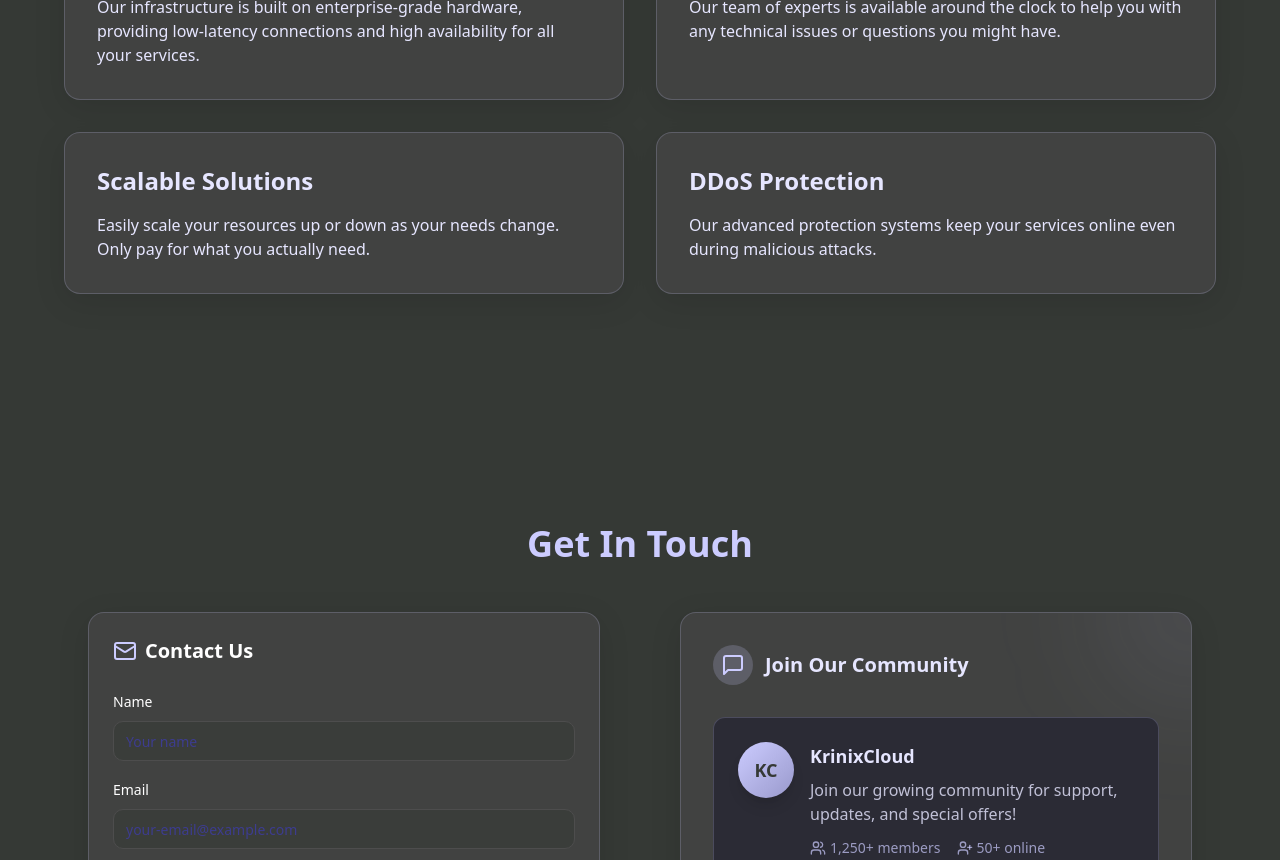
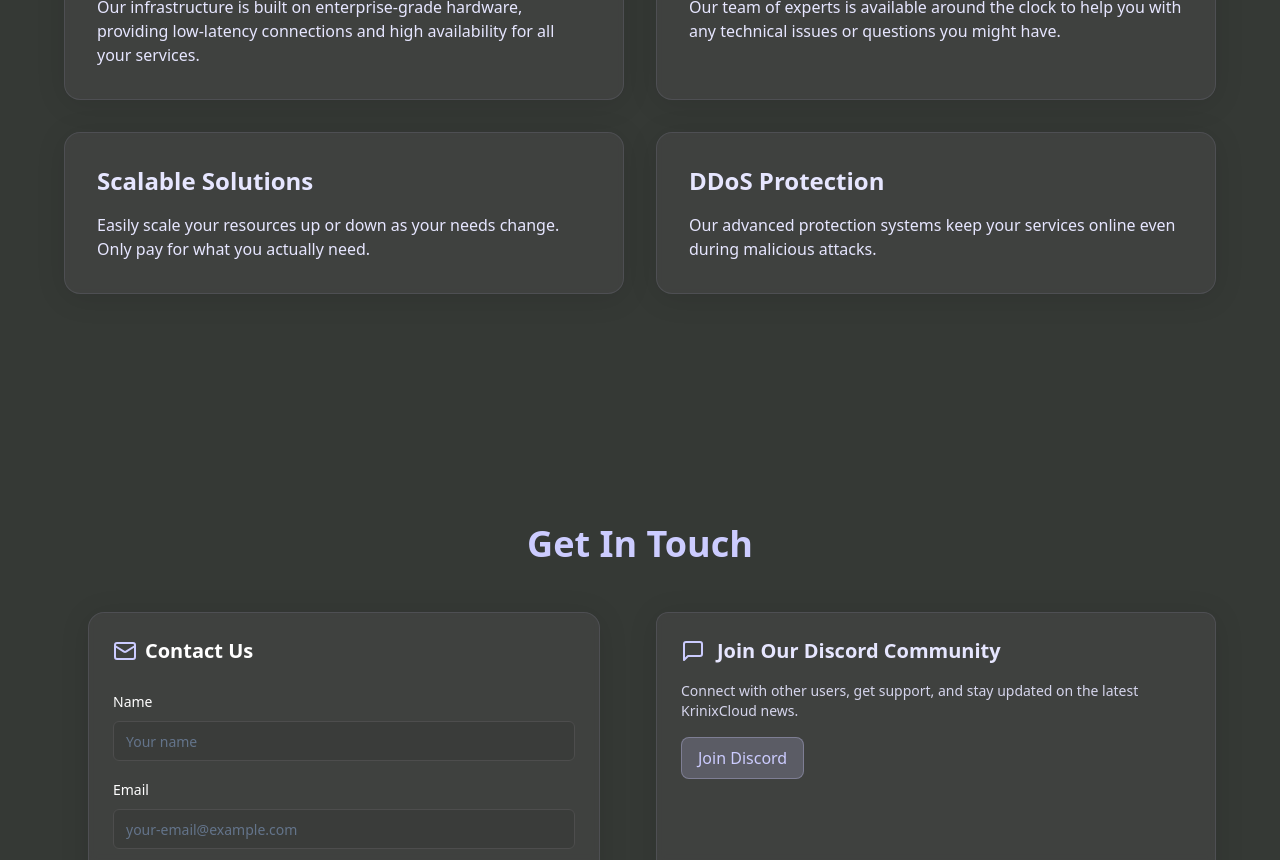
Before and after one commit to Hiro6t9/kc, a React (Vite) app: page / in a window 1280 px wide. Shown: the part 1940-2800 px from the top of the page. Built offline with nearby package versions, Linux system fonts and the light colour scheme.

Commit message:
Fix: Resolve development server startup issue

```diff
--- a/src/App.css
+++ b/src/App.css
@@ -37,14 +37,14 @@
 .card {
   padding: 2em;
   border-radius: 16px;
-  background: rgba(69, 69, 69, 0.7);
+  background: rgba(53, 57, 53, 0.7);
   border: 1px solid rgba(204, 204, 255, 0.2);
-  transition: all 0.3s ease;
+  transition: all 0.5s ease;
 }
 
 .card:hover {
   transform: translateY(-5px);
-  box-shadow: 0 10px 30px rgba(0, 0, 0, 0.15);
+  box-shadow: 0 10px 30px rgba(204, 204, 255, 0.15);
   border-color: rgba(204, 204, 255, 0.4);
 }
 
--- a/src/components/DiscordEmbed.tsx
+++ b/src/components/DiscordEmbed.tsx
@@ -1,55 +1,25 @@
 
 import React from 'react';
-import { MessageSquare, Users, UserPlus } from 'lucide-react';
-import { Button } from '@/components/ui/button';
+import { MessageSquare } from 'lucide-react';
 
 const DiscordEmbed = () => {
   return (
-    <div className="glass-card w-full max-w-lg mx-auto p-8 animate-on-scroll opacity-0 transition-all duration-500 hover:shadow-[0_0_30px_rgba(204,204,255,0.2)] relative overflow-hidden">
-      {/* Background decoration */}
-      <div className="absolute -top-20 -right-20 w-40 h-40 rounded-full bg-krinix-accent/10 blur-3xl"></div>
-      <div className="absolute -bottom-20 -left-20 w-40 h-40 rounded-full bg-krinix-accent/5 blur-3xl"></div>
-
-      <div className="relative">
-        <div className="flex items-center gap-3 mb-8">
-          <div className="bg-krinix-accent/20 p-2 rounded-full">
-            <MessageSquare className="h-6 w-6 text-krinix-accent" />
-          </div>
-          <h3 className="text-xl font-semibold text-krinix-light">Join Our Community</h3>
-        </div>
-
-        <div className="bg-[#2B2B35] rounded-xl p-6 mb-6 transition-all duration-300 hover:shadow-lg border border-krinix-accent/20 transform hover:scale-[1.02]">
-          <div className="flex items-start space-x-4">
-            <div className="w-14 h-14 rounded-full bg-gradient-to-br from-krinix-accent to-krinix-muted flex items-center justify-center text-krinix-bg font-bold text-lg transition-transform duration-300 hover:scale-105 shadow-lg">
-              KC
-            </div>
-            <div className="flex-1">
-              <h4 className="text-krinix-light font-semibold text-lg">KrinixCloud</h4>
-              <p className="text-krinix-light/80 my-2">
-                Join our growing community for support, updates, and special offers!
-              </p>
-              <div className="mt-3 flex items-center gap-4 text-sm text-krinix-accent/70">
-                <div className="flex items-center gap-1">
-                  <Users className="h-4 w-4" />
-                  <span>1,250+ members</span>
-                </div>
-                <div className="flex items-center gap-1">
-                  <UserPlus className="h-4 w-4" />
-                  <span>50+ online</span>
-                </div>
-              </div>
-            </div>
-          </div>
-        </div>
-
-        <Button
-          className="w-full bg-krinix-accent hover:bg-krinix-hover text-krinix-bg transition-all duration-300 rounded-xl font-medium py-6 shadow-lg hover:shadow-xl"
-          onClick={() => window.open('https://discord.gg/krinixcloud', '_blank')}
-        >
-          <MessageSquare className="w-5 h-5 mr-2" />
-          Join Discord Server
-        </Button>
+    <div className="discord-embed glass-card rounded-xl p-6 hover:shadow-lg transition-all duration-300 animate-fade-in hover:translate-y-[-5px]">
+      <div className="flex items-center gap-3 mb-4">
+        <MessageSquare className="h-6 w-6 text-krinix-accent" />
+        <h3 className="text-xl font-semibold text-krinix-light">Join Our Discord Community</h3>
       </div>
+      <p className="text-sm text-krinix-light/90 mb-4">
+        Connect with other users, get support, and stay updated on the latest KrinixCloud news.
+      </p>
+      <a
+        href="https://discord.gg/krinixcloud"
+        target="_blank"
+        rel="noopener noreferrer"
+        className="inline-block bg-krinix-accent/20 hover:bg-krinix-accent/40 text-krinix-accent py-2 px-4 rounded-lg transition-all duration-300 border border-krinix-accent/30 hover:border-krinix-accent/60"
+      >
+        Join Discord
+      </a>
     </div>
   );
 };
--- a/src/index.css
+++ b/src/index.css
@@ -1,3 +1,4 @@
+
 @tailwind base;
 @tailwind components;
 @tailwind utilities;
@@ -5,272 +6,132 @@
 @layer base {
   :root {
     --background: 0 0% 100%;
-    --foreground: 0 0% 0%;
+    --foreground: 222.2 84% 4.9%;
 
     --card: 0 0% 100%;
-    --card-foreground: 0 0% 0%;
+    --card-foreground: 222.2 84% 4.9%;
 
     --popover: 0 0% 100%;
-    --popover-foreground: 0 0% 0%;
+    --popover-foreground: 222.2 84% 4.9%;
 
-    --primary: 240 70% 90%;
-    --primary-foreground: 240 10% 3.9%;
+    --primary: 252 100% 90%;
+    --primary-foreground: 252 100% 96%;
 
-    --secondary: 240 40% 96%;
-    --secondary-foreground: 240 40% 20%;
+    --secondary: 210 40% 96.1%;
+    --secondary-foreground: 222.2 47.4% 11.2%;
 
-    --muted: 240 40% 96%;
-    --muted-foreground: 240 40% 40%;
+    --muted: 210 40% 96.1%;
+    --muted-foreground: 215.4 16.3% 46.9%;
 
-    --accent: 240 40% 96%;
-    --accent-foreground: 240 40% 20%;
+    --accent: 252 100% 90%;
+    --accent-foreground: 222.2 47.4% 11.2%;
 
     --destructive: 0 84.2% 60.2%;
-    --destructive-foreground: 0 0% 100%;
+    --destructive-foreground: 210 40% 98%;
 
-    --border: 240 40% 90%;
-    --input: 240 40% 90%;
-    --ring: 240 40% 40%;
+    --border: 214.3 31.8% 91.4%;
+    --input: 214.3 31.8% 91.4%;
+    --ring: 252 100% 90%;
 
-    --radius: 0.75rem;
+    --radius: 0.5rem;
 
-    --sidebar-background: 0 0% 98%;
-    --sidebar-foreground: 0 0% 26.1%;
-    --sidebar-primary: 0 0% 10%;
-    --sidebar-primary-foreground: 0 0% 98%;
-    --sidebar-accent: 0 0% 95.9%;
-    --sidebar-accent-foreground: 0 0% 10%;
-    --sidebar-border: 0 0% 91%;
-    --sidebar-ring: 0 0% 59.8%;
+    --sidebar-background: 0 0% 100%;
+    --sidebar-foreground: 222.2 84% 4.9%;
+    --sidebar-primary: 252 100% 90%;
+    --sidebar-primary-foreground: 252 100% 96%;
+    --sidebar-accent: 252 100% 90%;
+    --sidebar-accent-foreground: 222.2 47.4% 11.2%;
+    --sidebar-border: 214.3 31.8% 91.4%;
+    --sidebar-ring: 252 100% 90%;
   }
 
-  html {
-    @apply scroll-smooth;
+  .dark {
+    --background: 222.2 84% 4.9%;
+    --foreground: 210 40% 98%;
+
+    --card: 222.2 84% 4.9%;
+    --card-foreground: 210 40% 98%;
+
+    --popover: 222.2 84% 4.9%;
+    --popover-foreground: 210 40% 98%;
+
+    --primary: 252 100% 90%;
+    --primary-foreground: 252 100% 96%;
+
+    --secondary: 217.2 32.6% 17.5%;
+    --secondary-foreground: 210 40% 98%;
+
+    --muted: 217.2 32.6% 17.5%;
+    --muted-foreground: 215 20.2% 65.1%;
+
+    --accent: 252 100% 90%;
+    --accent-foreground: 210 40% 98%;
+
+    --destructive: 0 62.8% 30.6%;
+    --destructive-foreground: 210 40% 98%;
+
+    --border: 217.2 32.6% 17.5%;
+    --input: 217.2 32.6% 17.5%;
+    --ring: 252 100% 90%;
+
+    --sidebar-background: 222.2 84% 4.9%;
+    --sidebar-foreground: 210 40% 98%;
+    --sidebar-primary: 252 100% 90%;
+    --sidebar-primary-foreground: 252 100% 96%;
+    --sidebar-accent: 252 100% 90%;
+    --sidebar-accent-foreground: 210 40% 98%;
+    --sidebar-border: 217.2 32.6% 17.5%;
+    --sidebar-ring: 252 100% 90%;
   }
+}
 
+@layer base {
   * {
     @apply border-border;
   }
-
   body {
     @apply bg-krinix-bg text-krinix-text;
     font-feature-settings: "rlig" 1, "calt" 1;
+    overflow-x: hidden;
   }
 }
 
 @layer components {
   .glass-card {
-    @apply bg-krinix-card/80 backdrop-blur-xl border border-krinix-accent/20 rounded-2xl
-           transition-all duration-500 hover:bg-krinix-card hover:shadow-[0_0_30px_rgba(204,204,255,0.15)]
-           hover:border-krinix-accent/30 ease-out;
-    box-shadow: 0 8px 32px rgba(0, 0, 0, 0.1);
+    @apply bg-krinix-card/70 backdrop-blur-sm border border-krinix-accent/10 shadow-sm hover:shadow-krinix-accent/20 transition-all duration-500;
+    border-radius: 16px;
+    box-shadow: 0 4px 30px rgba(0, 0, 0, 0.1);
   }
 
-  .hero-gradient {
-    background: linear-gradient(
-      to bottom,
-      rgba(53, 57, 53, 0.95),
-      rgba(53, 57, 53, 0.8),
-      rgba(53, 57, 53, 0.6)
-    );
+  .glow-effect {
+    @apply relative overflow-hidden;
   }
 
-  .animate-float {
-    animation: float 6s ease-in-out infinite;
+  .glow-effect::before {
+    content: '';
+    @apply absolute inset-0 bg-gradient-to-r from-krinix-accent/5 to-transparent rounded-xl opacity-0 transition-opacity duration-500;
   }
 
-  .animate-pulse-subtle {
-    animation: pulse-subtle 3s ease-in-out infinite;
+  .glow-effect:hover::before {
+    @apply opacity-100;
   }
 
-  .animate-slide-up {
-    animation: slide-up 0.8s cubic-bezier(0.16, 1, 0.3, 1) both;
+  .slide-up {
+    animation: slideUp 0.6s ease-out forwards;
   }
 
-  .animate-slide-in-right {
-    animation: slide-in-right 0.8s cubic-bezier(0.16, 1, 0.3, 1) both;
+  @keyframes slideUp {
+    from {
+      transform: translateY(20px);
+      opacity: 0;
+    }
+    to {
+      transform: translateY(0);
+      opacity: 1;
+    }
   }
 
-  .animate-slide-in-left {
-    animation: slide-in-left 0.8s cubic-bezier(0.16, 1, 0.3, 1) both;
-  }
-
-  .animate-scale-in {
-    animation: scale-in 0.5s cubic-bezier(0.34, 1.56, 0.64, 1) both;
-  }
-
-  .page-transition-wrapper {
-    opacity: 0;
-    animation: page-reveal 1.2s cubic-bezier(0.22, 1, 0.36, 1) forwards;
-  }
-
-  .page-reveal-item {
-    opacity: 0;
-    transform: translateY(30px);
-  }
-
-  .page-reveal-item:nth-child(1) {
-    animation: reveal 0.7s cubic-bezier(0.16, 1, 0.3, 1) forwards 0.2s;
-  }
-
-  .page-reveal-item:nth-child(2) {
-    animation: reveal 0.7s cubic-bezier(0.16, 1, 0.3, 1) forwards 0.4s;
-  }
-
-  .page-reveal-item:nth-child(3) {
-    animation: reveal 0.7s cubic-bezier(0.16, 1, 0.3, 1) forwards 0.6s;
-  }
-
-  .page-reveal-item:nth-child(4) {
-    animation: reveal 0.7s cubic-bezier(0.16, 1, 0.3, 1) forwards 0.8s;
-  }
-
-  .page-reveal-item:nth-child(5) {
-    animation: reveal 0.7s cubic-bezier(0.16, 1, 0.3, 1) forwards 1s;
-  }
-
-  .page-reveal-item:nth-child(6) {
-    animation: reveal 0.7s cubic-bezier(0.16, 1, 0.3, 1) forwards 1.2s;
-  }
-
-  .nav-link {
-    position: relative;
-    @apply transition-all duration-300;
-  }
-
-  .nav-link::after {
-    content: '';
-    position: absolute;
-    width: 0;
-    height: 2px;
-    bottom: -4px;
-    left: 0;
-    background-color: theme('colors.krinix.accent');
-    transition: width 0.5s cubic-bezier(0.65, 0, 0.35, 1);
-  }
-
-  .nav-link:hover::after {
-    width: 100%;
-  }
-
-  .gradient-text {
-    @apply text-transparent bg-clip-text bg-gradient-to-r from-krinix-accent to-krinix-muted;
-  }
-
-  .hover-lift {
-    @apply transition-all duration-300 hover:-translate-y-1 hover:shadow-lg;
-  }
-
-  .glow-border {
-    box-shadow: 0 0 15px rgba(204, 204, 255, 0.5);
-    @apply border border-krinix-accent/30;
+  .smooth-border {
+    @apply border border-krinix-accent/20 rounded-xl transition-colors duration-300 hover:border-krinix-accent/40;
   }
 }
-
-@keyframes float {
-  0% {
-    transform: translateY(0px) rotate(0deg);
-  }
-  50% {
-    transform: translateY(-15px) rotate(2deg);
-  }
-  100% {
-    transform: translateY(0px) rotate(0deg);
-  }
-}
-
-@keyframes pulse-subtle {
-  0%, 100% {
-    opacity: 1;
-    transform: scale(1);
-  }
-  50% {
-    opacity: 0.85;
-    transform: scale(0.98);
-  }
-}
-
-@keyframes slide-up {
-  0% {
-    transform: translateY(30px);
-    opacity: 0;
-  }
-  100% {
-    transform: translateY(0);
-    opacity: 1;
-  }
-}
-
-@keyframes slide-in-right {
-  0% {
-    transform: translateX(50px);
-    opacity: 0;
-  }
-  100% {
-    transform: translateX(0);
-    opacity: 1;
-  }
-}
-
-@keyframes slide-in-left {
-  0% {
-    transform: translateX(-50px);
-    opacity: 0;
-  }
-  100% {
-    transform: translateX(0);
-    opacity: 1;
-  }
-}
-
-@keyframes scale-in {
-  0% {
-    transform: scale(0.95);
-    opacity: 0;
-  }
-  100% {
-    transform: scale(1);
-    opacity: 1;
-  }
-}
-
-@keyframes fade-in {
-  0% {
-    opacity: 0;
-    transform: translateY(10px);
-  }
-  100% {
-    opacity: 1;
-    transform: translateY(0);
-  }
-}
-
-@keyframes page-reveal {
-  0% {
-    opacity: 0;
-  }
-  100% {
-    opacity: 1;
-  }
-}
-
-@keyframes reveal {
-  0% {
-    opacity: 0;
-    transform: translateY(20px);
-  }
-  100% {
-    opacity: 1;
-    transform: translateY(0);
-  }
-}
-
-html {
-  scroll-behavior: smooth;
-}
-
-@media (prefers-reduced-motion: no-preference) {
-  :root {
-    scroll-behavior: smooth;
-  }
-}
--- a/vite.config.ts
+++ b/vite.config.ts
@@ -1,3 +1,4 @@
+
 import { defineConfig } from "vite";
 import react from "@vitejs/plugin-react-swc";
 import path from "path";
```
